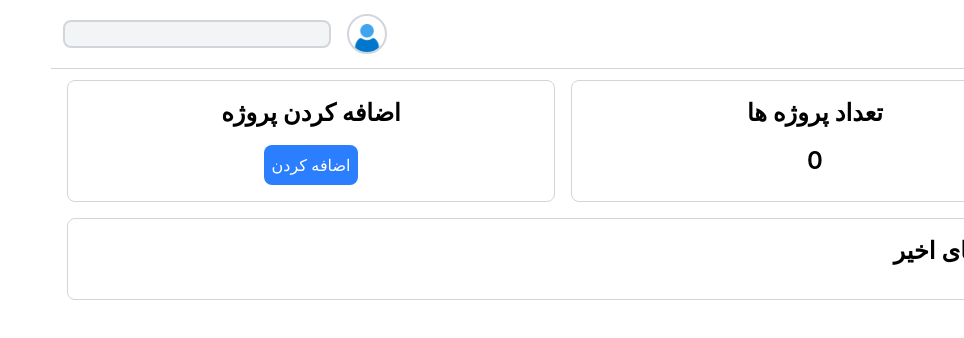
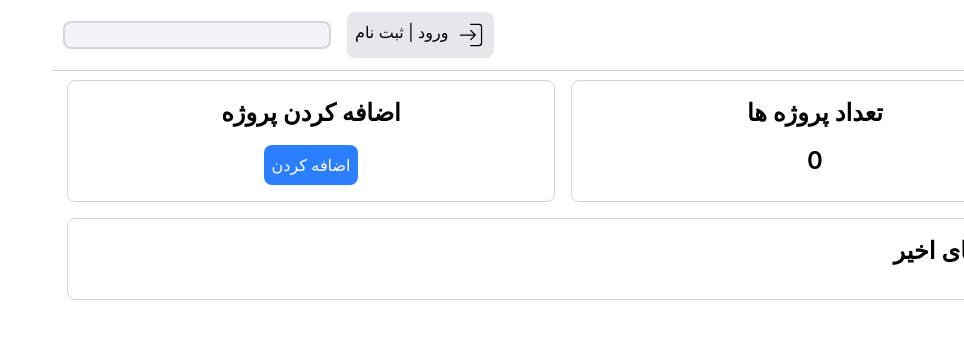
Before and after one commit to devfaf/TaskFlow, a React (Vite) app: page / in a window 1280 px wide. Shown: the top 338 px of the page, without its empty margins (316-1280 px from the left). Built offline with nearby package versions, Linux system fonts and the light colour scheme.

Commit message:
feat: create fake login and logout

```diff
--- /dev/null
+++ b/src/features/auth/authStore.ts
@@ -0,0 +1,32 @@
+import { create } from 'zustand'
+
+import { persist } from 'zustand/middleware';
+
+export type AuthStore = {
+    isAuthenticated: boolean,
+    login: () => void;
+    logout: () => void;
+}
+
+export const useAuthStore = create<AuthStore>()(
+    persist(
+        (set) => ({
+            isAuthenticated: false,
+            login: () =>
+                set({
+                    isAuthenticated: true,
+                }),
+            logout: () =>
+                set({
+                    isAuthenticated: false,
+                })
+        }),
+            {
+            name: "login-storage",
+            partialize: (state) => ({
+                isAuthenticated: state.isAuthenticated,
+            })
+        }
+
+    )
+)
--- a/src/features/projects/components/Login.tsx
+++ b/src/features/auth/components/Login.tsx
@@ -1,7 +1,21 @@
 import Input from "../../../components/common/Input"
 import Button from "../../../components/common/Button"
+import { useAuthStore } from "../../auth/authStore"
+import { useNavigate } from "react-router"
 
 const Login = () => {
+  const login = useAuthStore(state => state.login)
+  const navigate = useNavigate()
+
+  const submitHandler = (e: React.SubmitEvent) => {
+    e.preventDefault()
+
+    login()
+
+    navigate("/")
+  }
+
+
     return (
         <form action="" className="bg-gray-100 w-md border-gray-300 border flex flex-col items-center justify-center gap-4 p-4 rounded-lg">
             <h2 className="text-2xl font-bold">فرم لاگین</h2>
@@ -22,7 +36,7 @@ const Login = () => {
                 />
             </div>
             <div className="w-full">
-                <Button className="bg-blue-500 hover:bg-blue-700 duration-300 rounded-lg p-2 text-white cursor-pointer w-full">ثبت نام</Button>
+                <Button onClick={submitHandler} className="bg-blue-500 hover:bg-blue-700 duration-300 rounded-lg p-2 text-white cursor-pointer w-full">ثبت نام</Button>
             </div>
         </form>
     )
--- /dev/null
+++ b/src/features/auth/components/LoginSkeleton.tsx
@@ -0,0 +1,9 @@
+
+
+const LoginSkeleton = () => {
+  return (
+    <div>LoginSkeleton</div>
+  )
+}
+
+export default LoginSkeleton
--- /dev/null
+++ b/src/features/projects/components/ProtectedRoutes.tsx
@@ -0,0 +1,16 @@
+import { useAuthStore } from "../../auth/authStore"
+import { Navigate, Outlet } from "react-router";
+
+const ProtectedRoutes = () => {
+    const isAuthenticated = useAuthStore((state) => state.isAuthenticated);
+
+  return (
+    isAuthenticated ? (
+        <Outlet />
+    ) : (
+        <Navigate to="/login" replace />
+    )
+  )
+}
+
+export default ProtectedRoutes
--- a/src/layouts/components/Header.tsx
+++ b/src/layouts/components/Header.tsx
@@ -3,14 +3,22 @@ import Button from "../../components/common/Button"
 import Input from "../../components/common/Input"
 import { useProjectStore } from "../../features/projects/store/projectStore"
 import ProjectForm from "../../features/projects/components/ProjectForm"
-import Login from "../../features/projects/components/Login"
+import { CiLogin } from "react-icons/ci";
+import { useAuthStore } from "../../features/auth/authStore"
 
 
 const Header = () => {
   const isModalOpen = useProjectStore((state) => state.isModalOpen)
   const closeModal = useProjectStore((state) => state.closeModal)
   const openModal = useProjectStore((state) => state.openModal)
+  const isAuthenticated = useAuthStore(state => state.isAuthenticated)
+  const logout = useAuthStore(state => state.logout)
 
+  const logoutHandler = () => {
+    logout()
+
+
+  }
 
   return (
     <header className="flex gap-4 mx-auto p-3 border-b border-gray-300 z-50 bg-white fixed w-full top-0">
@@ -27,20 +35,39 @@ const Header = () => {
         </div>
 
         <div className="flex gap-4 w-full justify-end items-center">
-          <div className="bg-white w-10 h-10 flex items-end overflow-hidden justify-center rounded-full border-2 border-gray-300">
-            <Link to="login">
-              <img src="/user/user-profile.png" alt="عکس پروفایل کاربر" className="w-7" />
-            </Link>
+          <div className="flex gap-2 items-center">
+            {
+              isAuthenticated ? (
+                <div className="relative group">
+                  <Link to="profile">
+                    <div className="bg-white w-10 h-10 flex items-end overflow-hidden justify-center rounded-full border-2 border-gray-300">
+                      <img src="/user/user-profile.png" alt="عکس پروفایل کاربر" className="w-7" />
+                    </div>
+                  </Link>
+                  <div className="bg-white p-4 rounded-lg absolute border-2 border-gray-300 top-full pt-2 opacity-0 invisible group-hover:opacity-100 group-hover:visible">
+                    <Button className="bg-blue-500 p-2 text-white rounded-lg cursor-pointer" onClick={logoutHandler}>logout</Button>
+                  </div>
+
+                </div>
+              ) : (
+                <Link to="login">
+                  <div className="flex gap-2 p-2 rounded-lg bg-gray-200 duration-200 hover:bg-gray-50 cursor-pointer">
+                    <CiLogin className="text-3xl" />
+                    <span>ورود | ثبت نام</span>
+                  </div>
+                </Link>
+              )
+            }
           </div>
 
           <Input className={`bg-gray-100 border-2 border-gray-300 outline-none rounded-lg px-2 w-full`} type="text" />
         </div>
 
-      </div>
+      </div >
       <ProjectForm isOpen={isModalOpen} onClose={closeModal}>
         فرم افزودن پروژه
       </ProjectForm>
-    </header>
+    </header >
   )
 }
 
--- a/src/layouts/types/sidebarItemsLinks.ts
+++ b/src/layouts/types/sidebarItemsLinks.ts
@@ -1,9 +1,11 @@
 import { CiSettings } from "react-icons/ci";
 import { CiGrid32 } from "react-icons/ci";
 import { CiFolderOn } from "react-icons/ci";
+import { CiHome } from "react-icons/ci";
 
 
 export const sidebarItemsLinks = [
+  { title: "پروفایل", path: "/profile", icon:CiHome },
   { title: "داشبورد", path: "/", icon:CiSettings },
   { title: "پروژه‌ها", path: "/projects", icon:CiGrid32 },
   { title: "تنظیمات", path: "/setting", icon:CiFolderOn },
--- a/src/pages/LoginPage.tsx
+++ b/src/pages/LoginPage.tsx
@@ -1,9 +1,10 @@
 import Login from "../features/projects/components/Login"
 
 const LoginPage = () => {
+
   return (
     <div className="min-h-screen flex items-center justify-center">
-        <Login />
+      <Login />
     </div>
   )
 }
--- /dev/null
+++ b/src/pages/ProfilePage.tsx
@@ -0,0 +1,29 @@
+import { useAuthStore } from "../features/auth/authStore"
+import Button from "../components/common/Button"
+import { Link } from "react-router"
+
+const ProfilePage = () => {
+  const isAuthenticated = useAuthStore(state => state.isAuthenticated)
+
+  return (
+    <div>
+      {
+        isAuthenticated ? (
+          <div className="flex flex-col gap-4">
+            <span>اسم</span>
+            <span>ایمیل</span>
+            <span>رمز</span>
+          </div>
+        ) : (
+          <div>
+            <Link to="/login">
+              <Button className="bg-blue-500 p-2 rounded-lg">ثبت نام</Button>
+            </Link>
+          </div>
+        )
+      }
+    </div>
+  )
+}
+
+export default ProfilePage
```
Also changed, not shown: src/app/router.tsx (+16 -0 lines).
